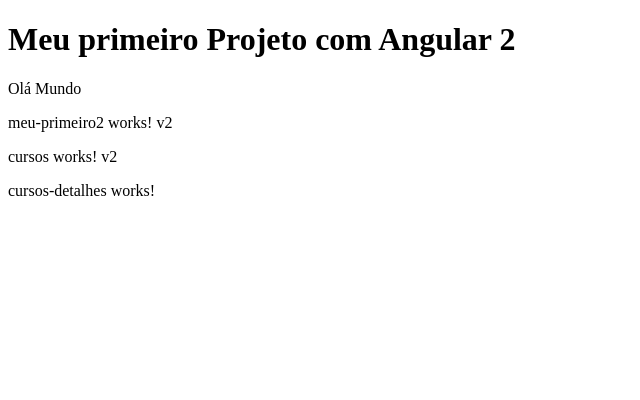
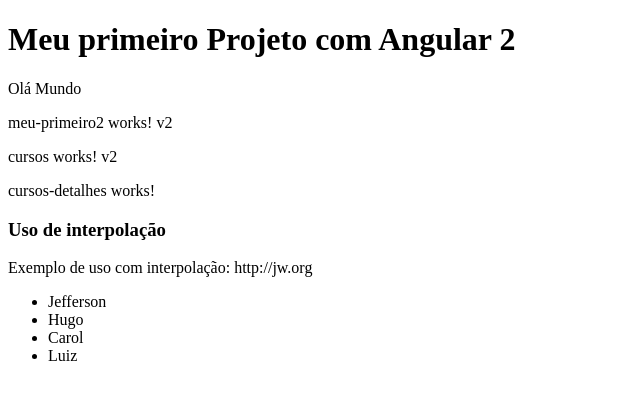
Before and after one commit to JeffersonLuizCruz/ESTUDO-angular-loiane, an Angular app: page / in a window 1280 px wide. Shown: the top 400 px of the page, without its empty margins (0-640 px from the left). Built offline with nearby package versions, Linux system fonts and the light colour scheme.

Commit message:
Adicionado o uso do comando ngFor e interpolação

```diff
--- a/src/app/cursos/cursos.component.html
+++ b/src/app/cursos/cursos.component.html
@@ -1,2 +1,12 @@
 <p>cursos works! v2</p>
 <app-cursos-detalhes></app-cursos-detalhes>
+
+<h3>Uso de interpolação</h3>
+<p>Exemplo de uso com interpolação: {{website}}</p>
+
+<ul>
+  <li *ngFor="let pessoa of pessoas">
+    {{pessoa}}
+
+  </li>
+</ul>
--- a/src/app/cursos/cursos.component.ts
+++ b/src/app/cursos/cursos.component.ts
@@ -5,4 +5,8 @@ import { Component, OnInit } from '@angular/core';
   templateUrl: './cursos.component.html',
   styleUrls: ['./cursos.component.css']
 })
-export class CursosComponent {}
+export class CursosComponent {
+
+  website:string = 'http://jw.org';
+  pessoas:string[] = ['Jefferson', 'Hugo', 'Carol', 'Luiz'];
+}
```
Also changed, not shown: 1 other file (tests, documents, lock files or other folders).
